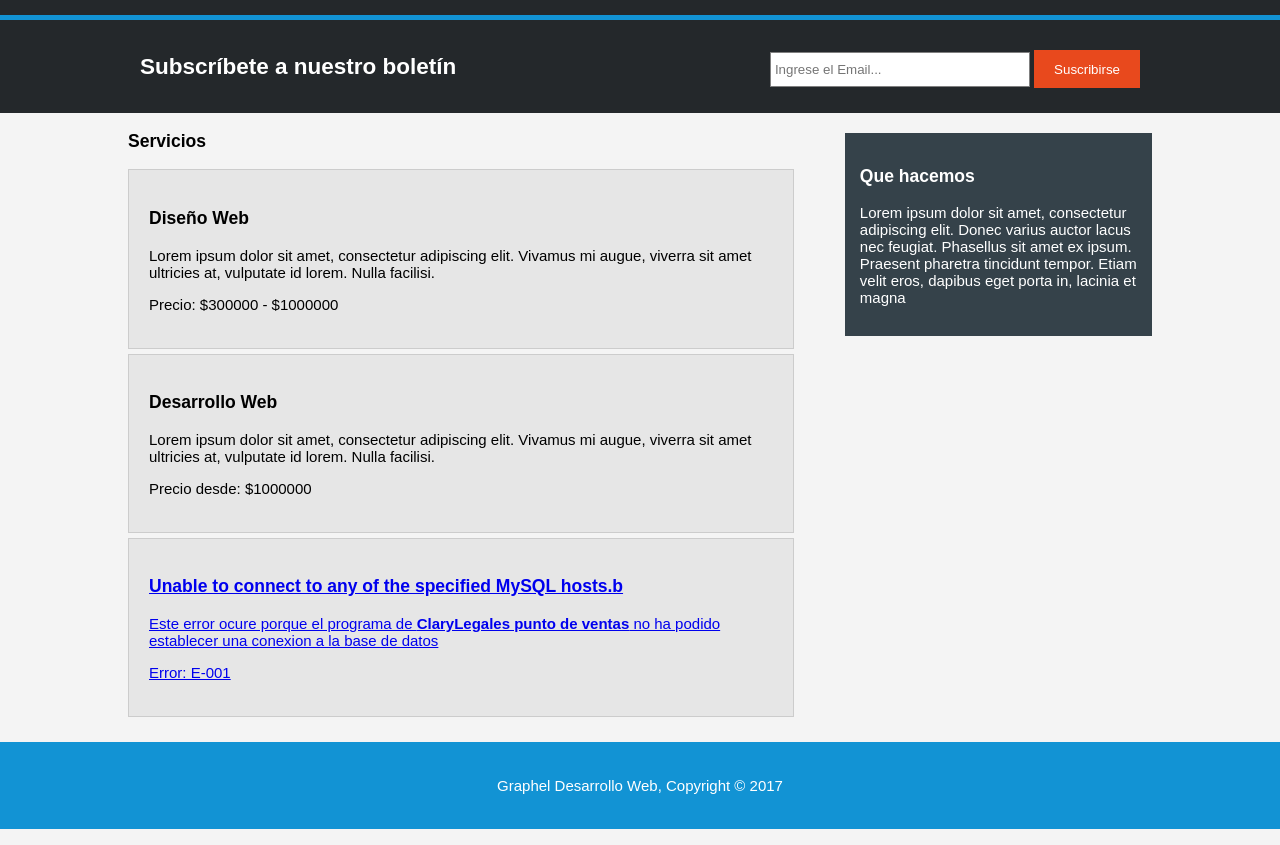
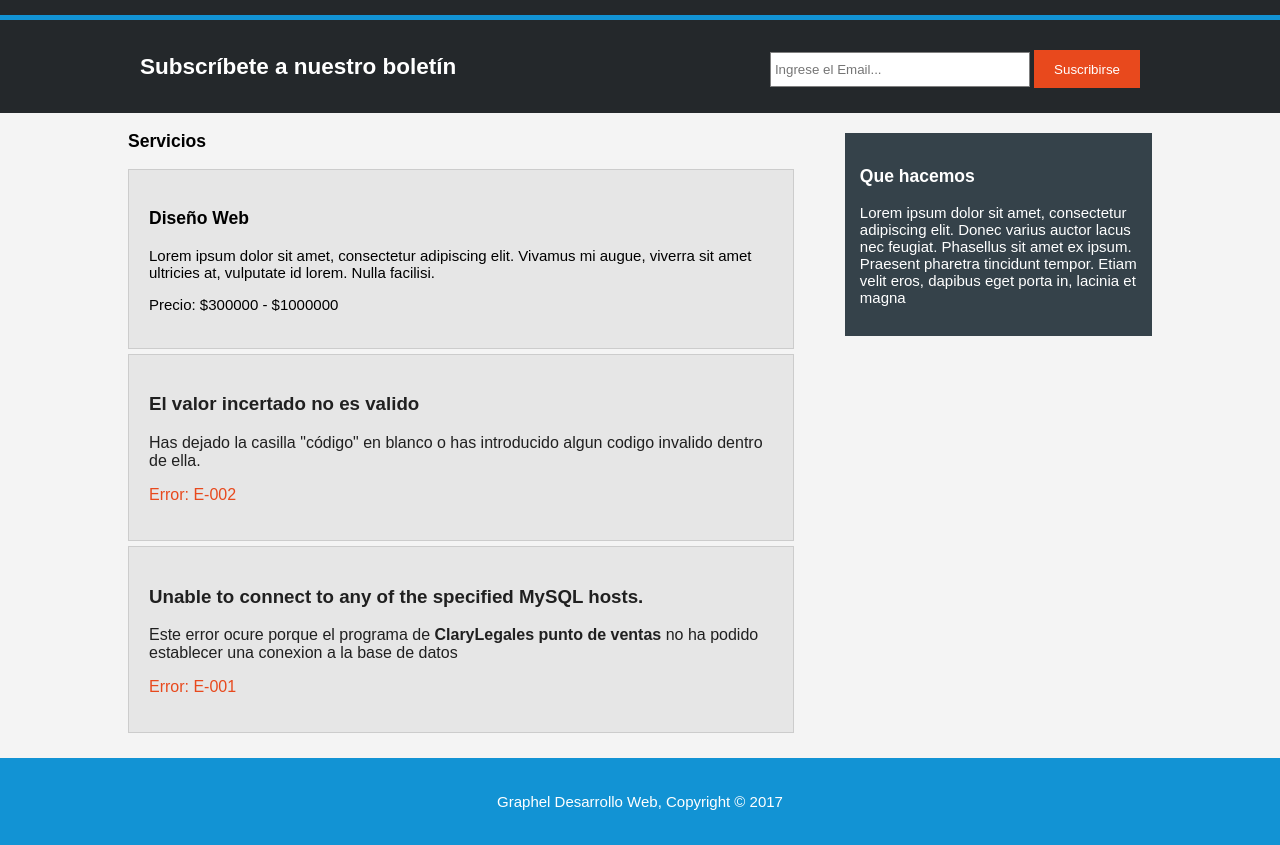
Before and after one commit to isaacismaelx14/ClaryLegales-Punto-de-ventas, a plain HTML site: page Soluciones/servicios.html in a window 1280 px wide. Shown: the part 85-930 px from the top of the page. Drawn offline with Linux system fonts and the light colour scheme.

Commit message:
E-002
cambios al html y la opcion del error E-002

```diff
--- a/Soluciones/css/estilos.css
+++ b/Soluciones/css/estilos.css
@@ -97,6 +97,18 @@ header a:hover{
   color:#cccccc;
   font-weight:bold;
 }
+
+article ul a:hover{
+  color:#325091;
+  font-weight:bold;
+  background: #e8491d;
+}
+article ul a{
+  color:#202020;
+  text-decoration:none;
+  font-size:16px;
+}
+
 
 /* Cabecera con imagen */
 #cabecera{
--- a/Soluciones/servicios.html
+++ b/Soluciones/servicios.html
@@ -47,17 +47,21 @@
               <p>Lorem ipsum dolor sit amet, consectetur adipiscing elit. Vivamus mi augue, viverra sit amet ultricies at, vulputate id lorem. Nulla facilisi.</p>
               <p>Precio: $300000 - $1000000</p>
             </li>
-            <li>
-              <h3>Desarrollo Web</h3>
-              <p>Lorem ipsum dolor sit amet, consectetur adipiscing elit. Vivamus mi augue, viverra sit amet ultricies at, vulputate id lorem. Nulla facilisi.</p>
-              <p>Precio desde: $1000000</p>
-            </li>
+
+         <a href="solucion/error-e002.html">
+           <li>
+              <h3>El valor incertado no es valido</h3>
+             <p> Has dejado la casilla "código" en blanco o has introducido algun codigo invalido dentro de ella.</p>
+             <span class="error"><p>Error: E-002</p></span>
+          </li>
+          </a>
+
             <a href="solucion/error-e001.html">
             <li>
-              <h3>Unable to connect to any of the specified MySQL hosts.b</h3>
+              <h3>Unable to connect to any of the specified MySQL hosts.</h3>
               <p>Este error ocure porque el programa de <strong>ClaryLegales punto de ventas</strong> no ha podido establecer una conexion a la
                 base de datos</p>
-                 <p>Error: E-001</p>
+               <span class="error"> <p>Error: E-001</p></span>
             </li>
           </a>
           </ul>
```
Also changed, not shown: Soluciones/solucion/error-e002.html (+15 -3 lines), Soluciones/solucion/Imagenes/E-002_1.png (added).
